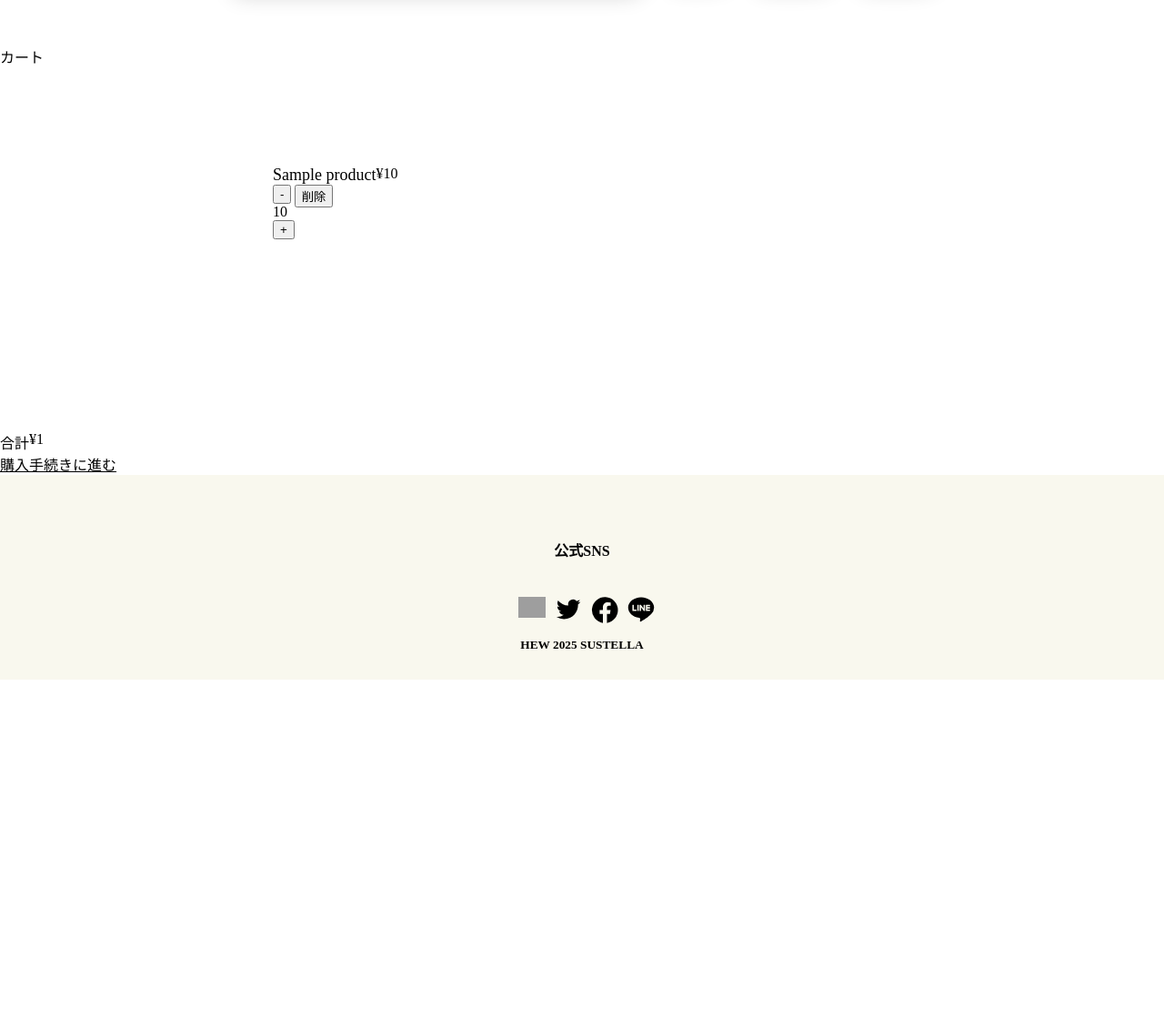
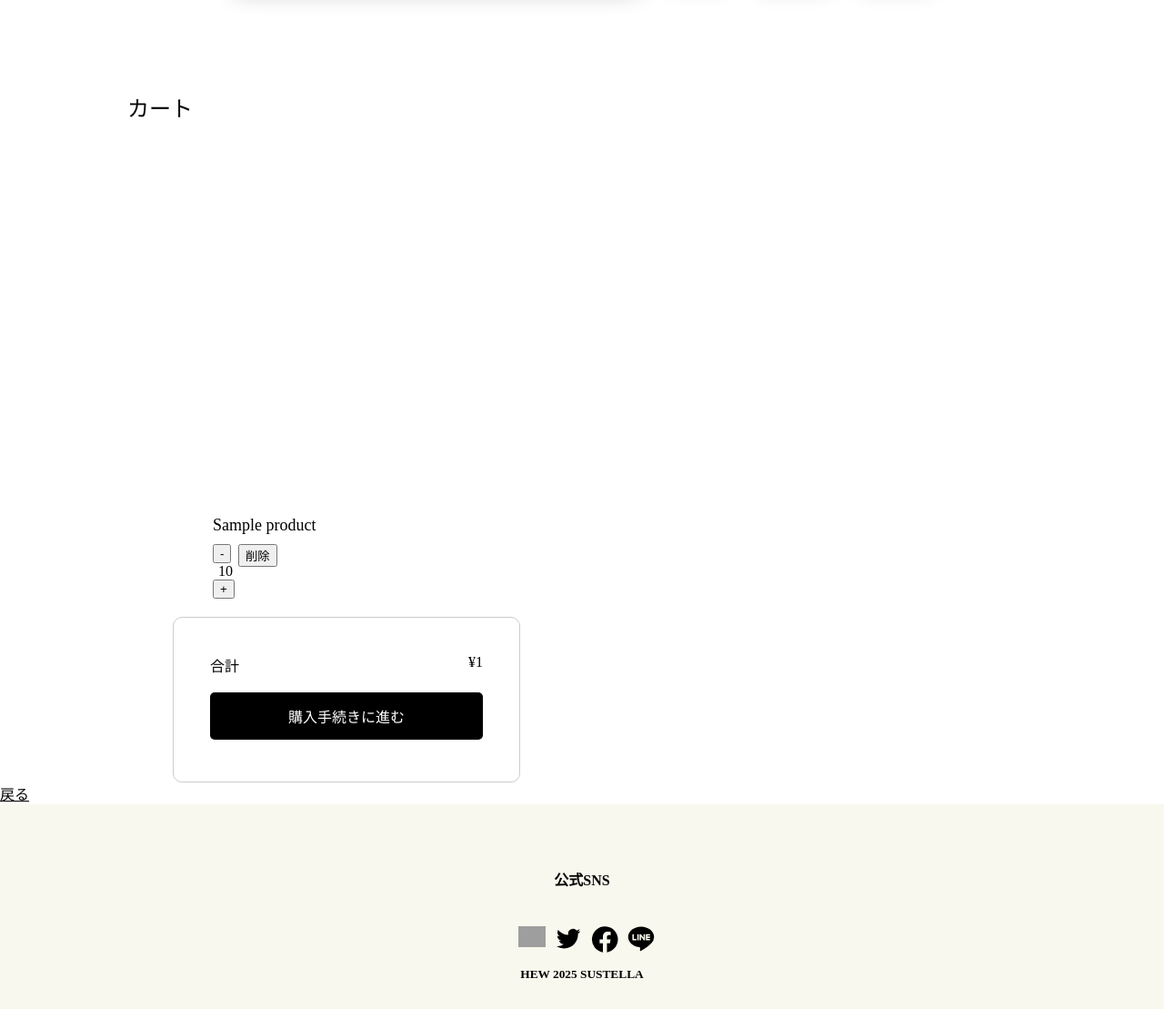
Before and after one commit to solomon011110/HEW2_04, a Flask app: template project/app/templates/cart.html in a window 1280 px wide; the page is wider, and only the part inside the window is pictured. Shown: the part 143-1252 px from the top of that part at 91% size. Before the commit the page ends 890 px from the top of that part, so only its background shows below. Run offline with Flask 3, Linux system fonts and the light colour scheme; the template is opened without the code that fills it: most values are stand-ins (such as "Sample title", 1, 10 or a date in 2020); grey boxes marked "Sample" are stand-in pictures; some web fonts are replaced; grey boxes are pictures that could not be loaded.

Commit message:
cart html またこんどなおす

```diff
--- a/project/app/static/css/style.css
+++ b/project/app/static/css/style.css
@@ -981,7 +981,6 @@ text-decoration: none;
     width: 650px;
 }
 .cart .item{
-    display: flex;
     padding: 20px 38px;
 }
 .cart .text-box{
--- a/project/app/templates/cart.html
+++ b/project/app/templates/cart.html
@@ -1,10 +1,12 @@
 {% extends "layout.html" %} {% block title %}カート{% endblock %} {% block
 content %}
+<div class="cart">
   <h3>カート</h3>
   <div class="flex-box">
     <div class="item-box">
-    {% if products %} {% for product in products %}
-    <div class="item flex-box">
+      {% if products %}
+				{% for product in products %}
+					<div class="item">
 						<div class="image-box">
 							{% for image in product.images %}
 							<img src="{{ product.images[0] }}" alt="{{ product.name }}" />
@@ -36,9 +38,12 @@ content %}
 								</div>
 							</div>
 						</div>
-      {% endfor %} {% else %}
+					</div>
+				{% endfor %}
+			{% else %}
 				<p>カートに商品がありません。</p>
 			{% endif %}
+      </div>
     </div>
     {% if products %}
     <div class="total">
@@ -56,4 +61,5 @@ content %}
   </div>
     <a href="/" class="btn btn-secondary">戻る</a>
   </div>
+</div>
 {% endblock %}
```
Lines whose indentation alone changed are shown as unchanged.
